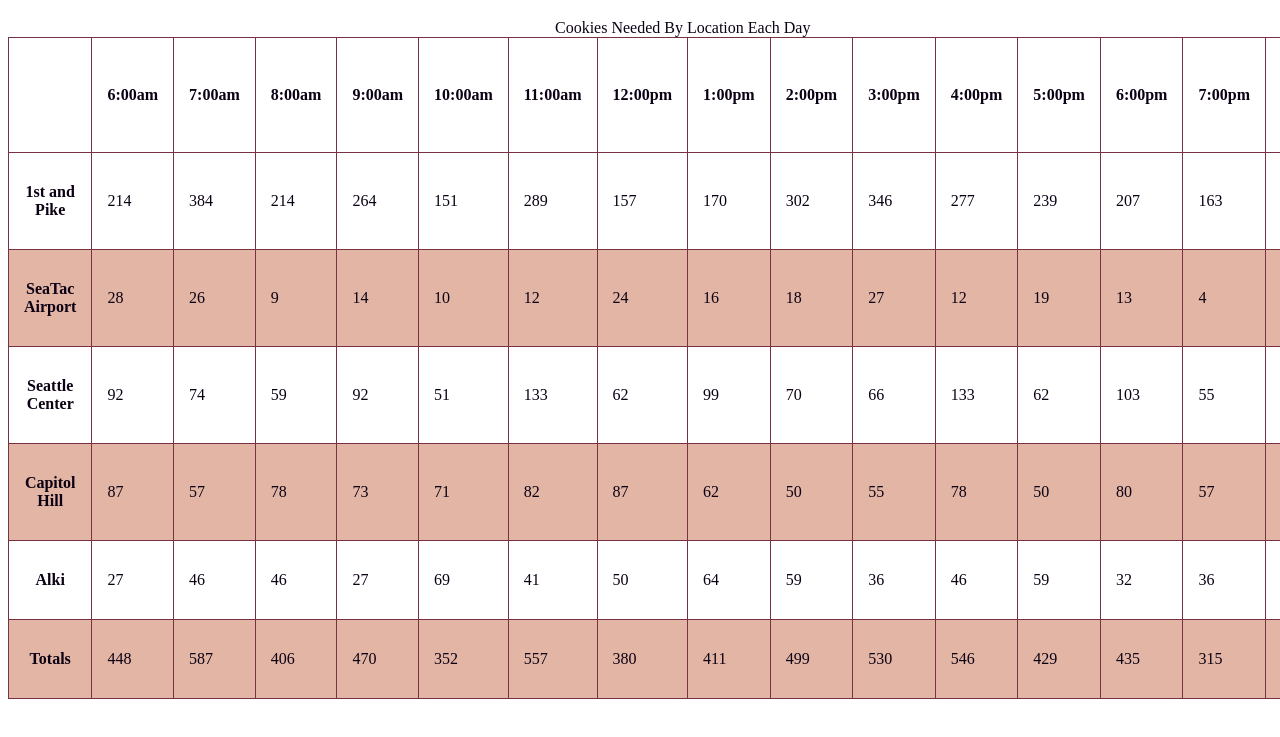
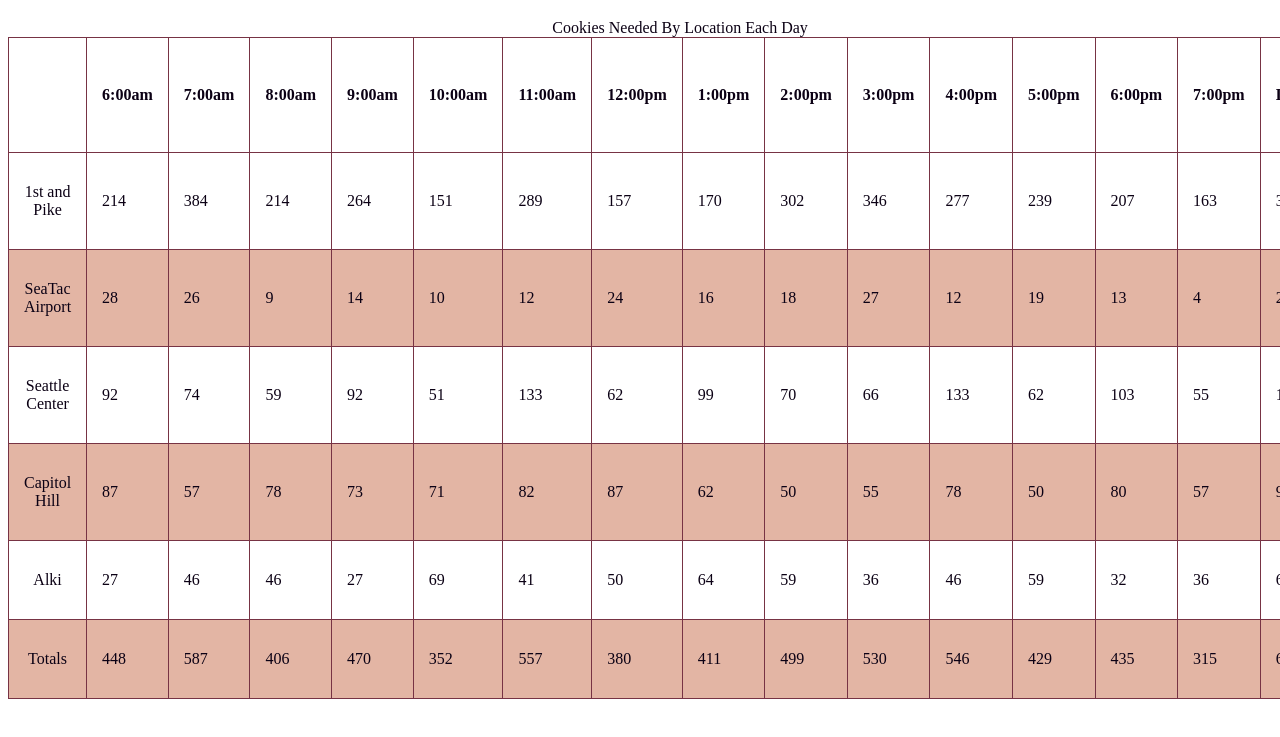
Before and after one commit to aggiewb/salmon-cookies, a plain HTML site: page sales.html in a window 1280 px wide. Shown: the part 61-798 px from the top of the page. Drawn offline with Linux system fonts and the light colour scheme.

Commit message:
Remove default bold font weight from th headers as indicated
in UAT Bug #19

```diff
--- a/css/style.css
+++ b/css/style.css
@@ -15,6 +15,10 @@
     padding: 1.875rem 0.9375rem; /* 30px 15px */
 }
 
+tbody th, tfoot th {
+    font-weight: normal;
+}
+
 tr:nth-child(even), .highlight{
     background-color: #E3B5A4;
 }
```
